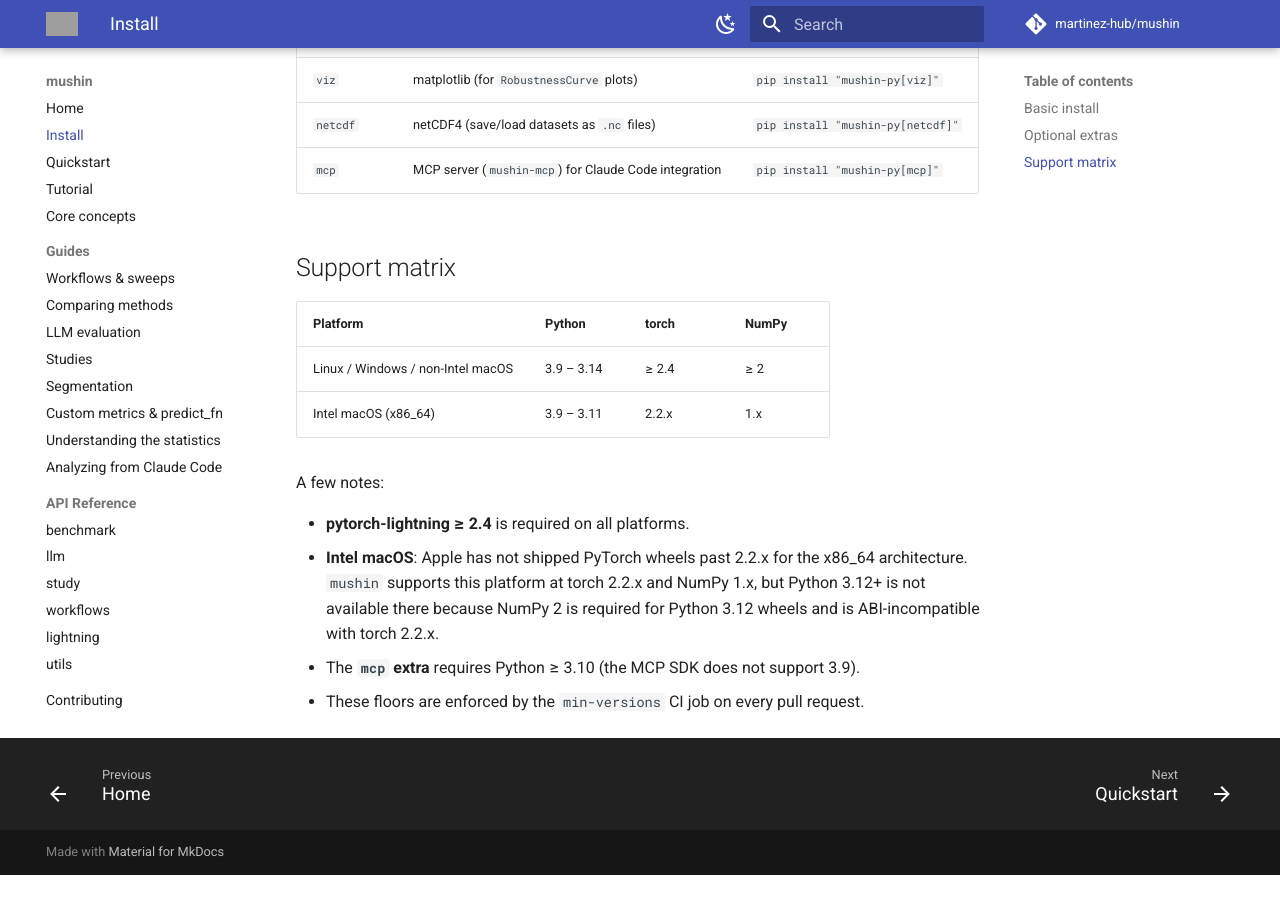
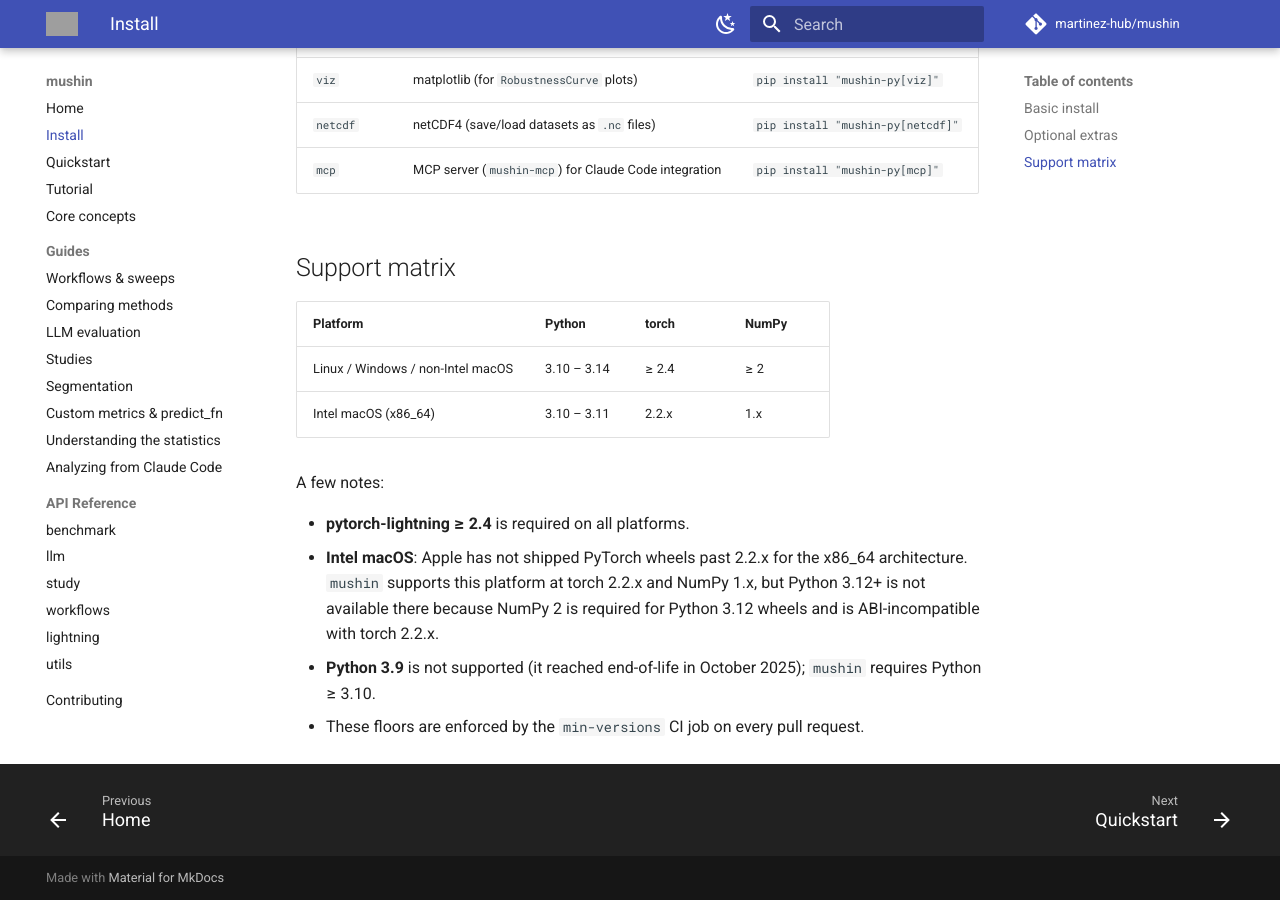
Before and after one commit to martinez-hub/mushin, an MkDocs documentation site: the page built from docs/install.md, in a window 1280 px wide and 900 px high, scrolled down 590 px. Built offline with MkDocs 1.6.1 and Material for MkDocs 9.7.7, drawn with Linux system fonts in a browser that asks for light colours; comment, search, counter and statistics services are not loaded; before the commit the page ends 1465 px from its top, so only the background shows below that; grey boxes are pictures that could not be loaded.

Commit message:
deps: drop Python 3.9, clear 24 Dependabot alerts via patched lockfile (#55)
* deps: drop Python 3.9, refresh lockfile to patched dependency versions

Python 3.9 reached end-of-life in October 2025. Dropping it (requires-python
>=3.10) lets the lockfile resolve patched versions of pillow (12.2), urllib3
(2.7), aiohttp (3.14), filelock, requests, pytest, and pytorch-lightning (2.6.5),
clearing the Dependabot alerts anchored on the old Python-3.9 dependency branch.

- requires-python >=3.10; drop 3.9 from CI matrix, classifiers, support matrix.
- min-versions CI + Makefile docker image bumped to Python 3.10.
- matplotlib floor raised to >=3.6 (first release with 3.10 wheels; 3.3 fails to
  build there).
- mcp extra no longer needs a python_version gate.
- Intel-mac torch stays at 2.2.x (no x86_64 wheels past 2.2); its torch alerts are
  dev/CI-lockfile-only and tracked separately.

Verified: full suite + lowest-direct (3.10) suite green; ruff/format/codespell/
mkdocs --strict clean.

* deps: raise scipy/matplotlib floors for NumPy 2 ABI compat

The min-versions job runs on Linux (the NumPy-2 platform branch). At lowest-direct
the old scipy (1.10) and matplotlib (3.6) floors are built against NumPy 1.x and
fail to import under NumPy 2 (`_ARRAY_API not found`). Raise scipy to >=1.13 and
matplotlib to >=3.9 (first NumPy-2-compatible releases that still support NumPy
1.x for the Intel-mac branch).

* docs: fix stale matplotlib floor + mcp Python-gate notes (Codex review)

- changelog fragment: scipy >=1.13 / matplotlib >=3.9 (was the pre-bump 3.6).
- mcp guide: drop the now-moot 3.9 gating note (mushin requires >=3.10, so the
  MCP SDK's >=3.10 requirement is always satisfied).

```diff
--- a/docs/install.md
+++ b/docs/install.md
@@ -30,8 +30,8 @@ uv add mushin-py
 
 | Platform | Python | torch | NumPy |
 |---|---|---|---|
-| Linux / Windows / non-Intel macOS | 3.9 – 3.14 | ≥ 2.4 | ≥ 2 |
-| Intel macOS (x86_64) | 3.9 – 3.11 | 2.2.x | 1.x |
+| Linux / Windows / non-Intel macOS | 3.10 – 3.14 | ≥ 2.4 | ≥ 2 |
+| Intel macOS (x86_64) | 3.10 – 3.11 | 2.2.x | 1.x |
 
 A few notes:
 
@@ -40,5 +40,6 @@ A few notes:
   x86_64 architecture. `mushin` supports this platform at torch 2.2.x and
   NumPy 1.x, but Python 3.12+ is not available there because NumPy 2 is
   required for Python 3.12 wheels and is ABI-incompatible with torch 2.2.x.
-- The **`mcp` extra** requires Python ≥ 3.10 (the MCP SDK does not support 3.9).
+- **Python 3.9** is not supported (it reached end-of-life in October 2025);
+  `mushin` requires Python ≥ 3.10.
 - These floors are enforced by the `min-versions` CI job on every pull request.
```
Also changed, not shown: README.md (+1 -1 lines), changes/+drop-py39.removed.md (added, +7 -0 lines), docs/guides/mcp.md (+0 -4 lines), pyproject.toml (+19 -10 lines), 3 other files.
